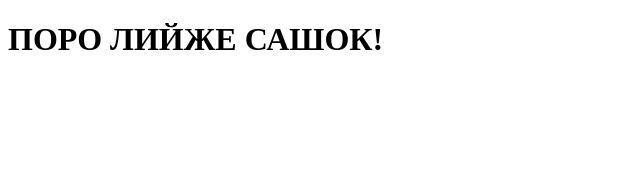
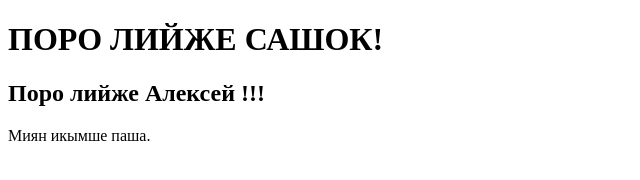
Before and after one commit to poroolyosh/my-project, a plain HTML site: page index.html in a window 1280 px wide. Shown: the whole page, without its empty margins (0-640 px from the left). Drawn offline with Linux system fonts and the light colour scheme.

Commit message:
Update index.html

```diff
--- a/index.html
+++ b/index.html
@@ -8,5 +8,7 @@
 </head>
 <body>
   <h1>ПОРО ЛИЙЖЕ САШОК!</h1>
+  <h2>Поро лийже Алексей !!!</h2>
+  <p>Миян икымше паша.</p>
 </body>
 </html>
```
